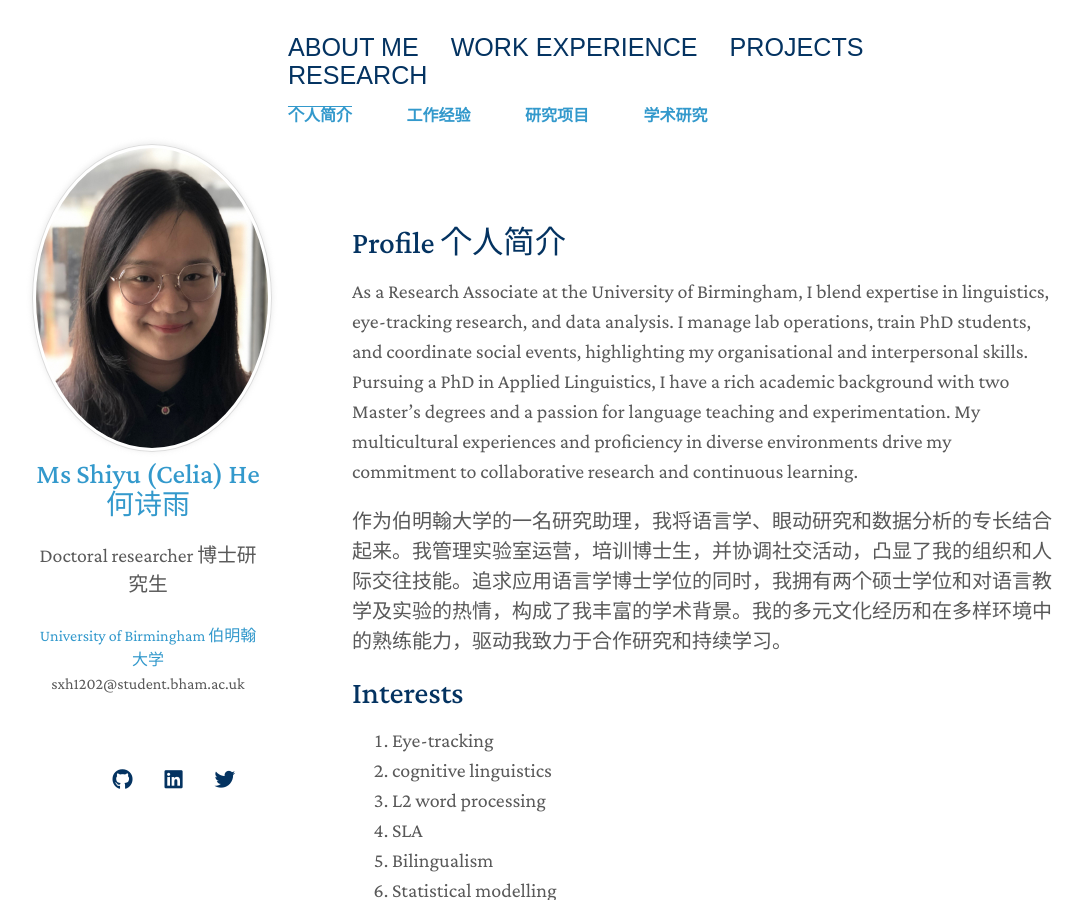
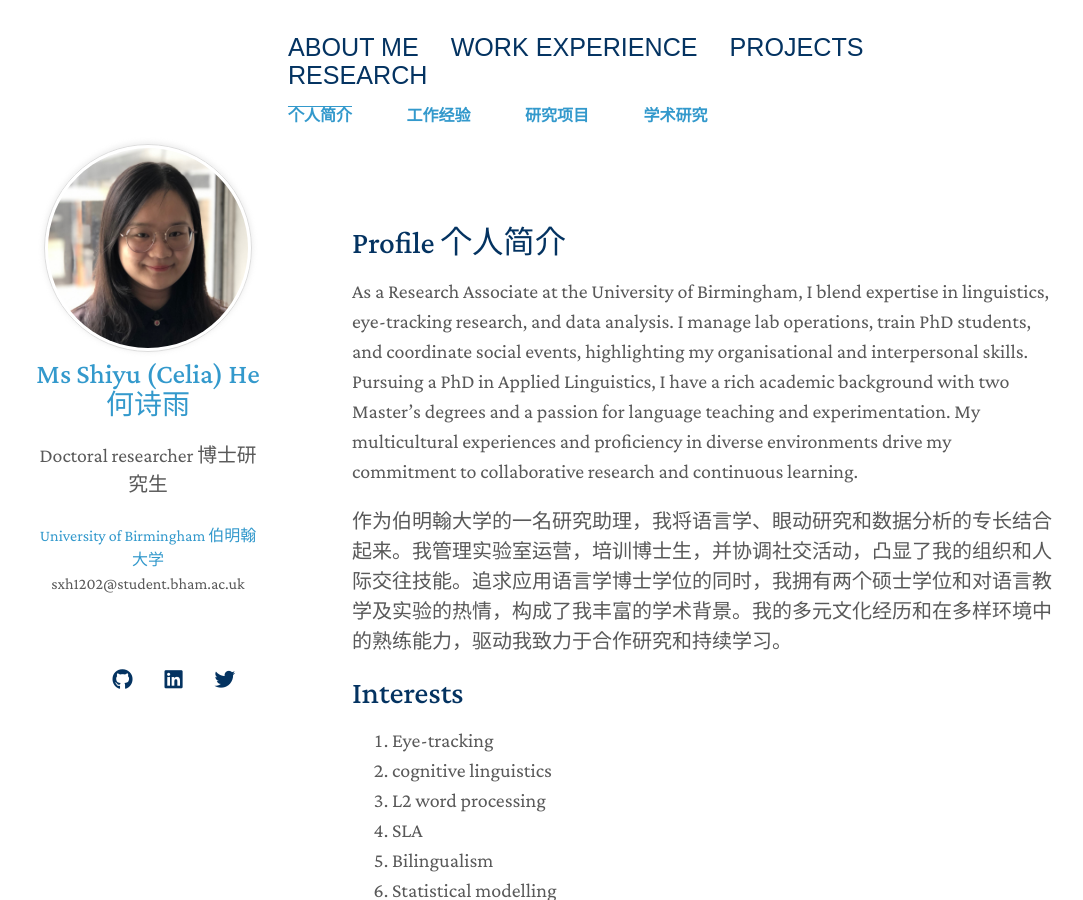
Before and after one commit to ShiyuHeCelia/ShiyuHeCelia.github.io, a Jekyll site: the page built from index.md, in a window 1280 px wide and 900 px high. Shown: the whole window, without its empty margins (96-1179 px from the left). Built offline with Jekyll 4.4.1, drawn with Linux system fonts in a browser that asks for light colours; nearby versions of some CDN libraries; comment, search, counter and statistics services are not loaded; a style sheet for code colours, icons or effects is not loaded; our own code applies the rules of GitHub Pages for plain Markdown files.

Commit message:
Update author-bio.html

```diff
--- a/_includes/author-bio.html
+++ b/_includes/author-bio.html
@@ -1,5 +1,5 @@
 {% if site.avatar %}
-<a class="image avatar"><img src="{{ site.avatar }}" alt="avatar" style="width: 300px; height: 300px; object-fit: cover;" /></a>
+<a class="image avatar"><img src="{{ site.avatar }}" alt="avatar" style="width: 200px; height: 200px; object-fit: cover;" /></a>
 {% endif %}
 
 <h1><a href="{{ site.url }}">{{ site.title }}</a></h1>
```
